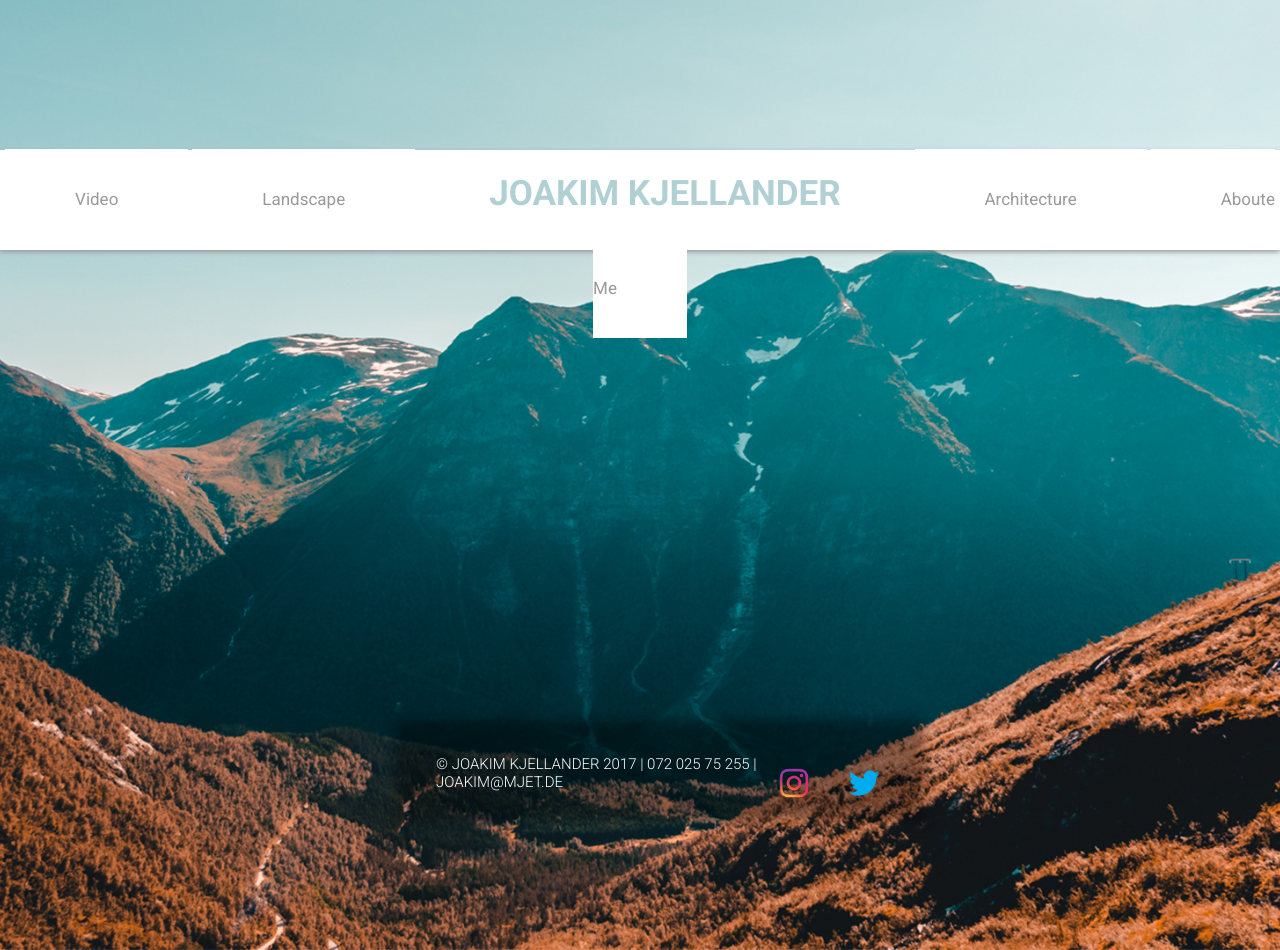
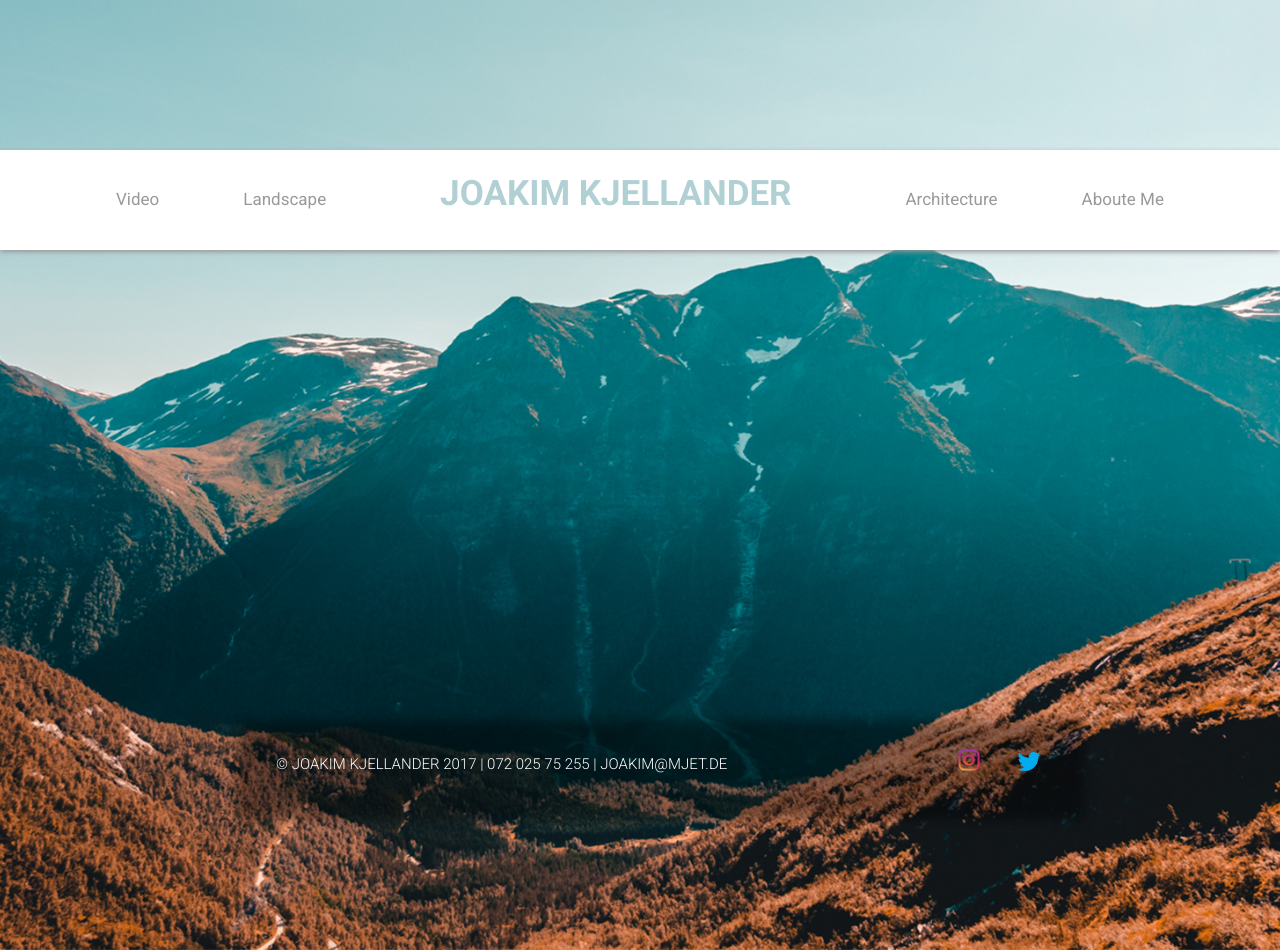
Before and after one commit to joxterboi/portfolio, a plain HTML site: page index.html in a window 1280 px wide. Drawn offline with Linux system fonts and the light colour scheme.

Commit message:
Started to optimize for 720p screens.

```diff
--- a/index.html
+++ b/index.html
@@ -5,6 +5,7 @@
 	<title>Joakim Kjellander Portfolio</title>
 	<link rel="stylesheet" href="style.css">
 	<link href="https://fonts.googleapis.com/css?family=Roboto:300,400,700" rel="stylesheet">
+	<meta name="viewport" content="width=device-width, initial-scale=1.0">
 </head>
 <body onload="backgroundImage2()">
 	<header>
--- a/style.css
+++ b/style.css
@@ -1,6 +1,11 @@
 html, head, body, h1, h2, h3, h4, h5, h6, a, p, img {
 	border:0; margin:0; padding: 0;font-family: roboto
 }
+
+
+
+
+
 /* Homepage */
 .homeNav {
 	background-color: #fff;
@@ -64,3 +69,20 @@ footer img {
 	margin-top: -10px;
 	margin-left: 30px;
 }
+
+@media only screen and (max-width:1500px) {
+	.homeNav .link {
+		 padding: 20px 40px 34px 40px;
+	}
+	.homeNave .name {
+		padding: 20px 40px 34px 40px;
+		font-size: 30px;
+	}
+	footer {
+		width: 60%;
+		margin-left: 20%;
+	}
+	footer img {
+		width: 30px;
+	}
+}
```
